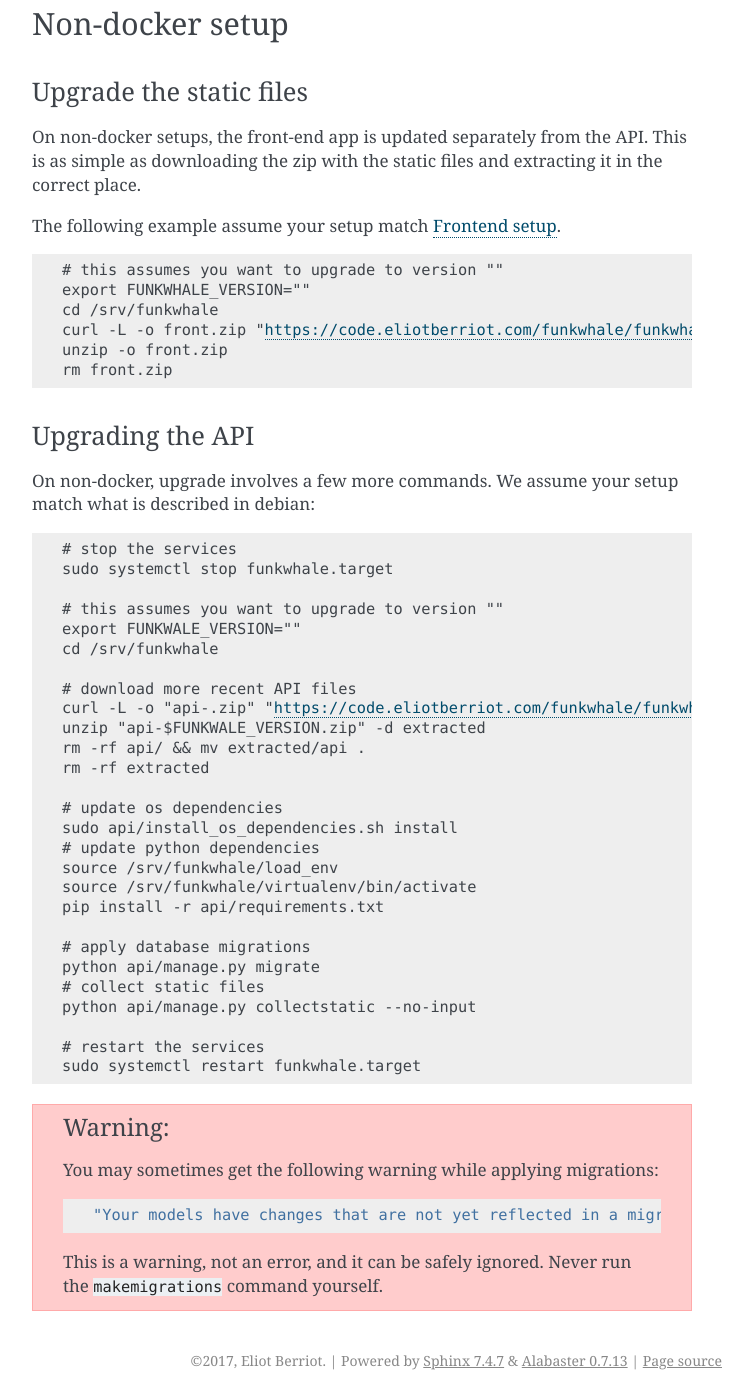
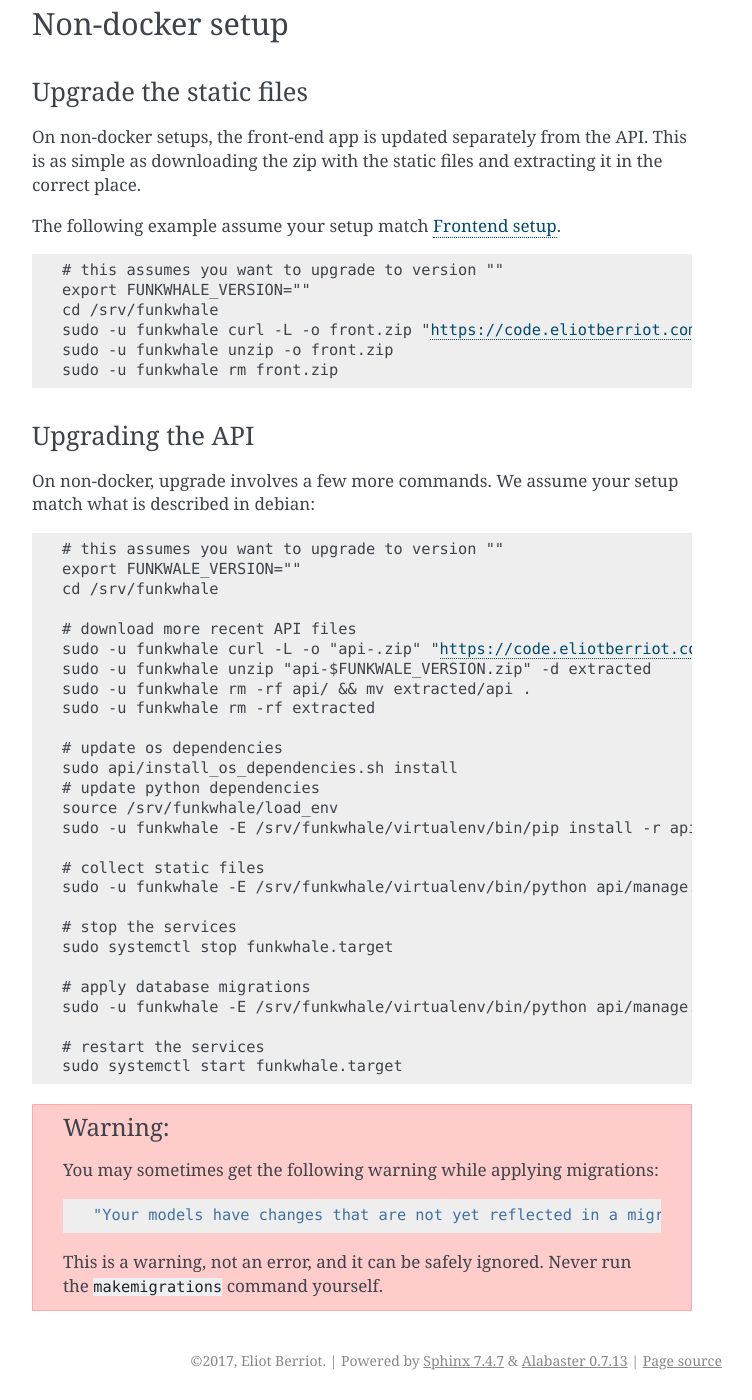
Before and after one commit to RYGhub/funkwhale, a Sphinx documentation site: the page built from docs/upgrading.rst, in a window 1280 px wide and 1400 px high, scrolled down 1144 px. Shown: the whole window, without its empty margins (388-1140 px from the left). Built offline with Sphinx 7.4.7, drawn with Linux system fonts in a browser that asks for light colours; pages that are not in the unit, such as notebooks, are missing from menus.

Commit message:
Fix #265: Upgrade documentation now use the correct user on non-docker setups

```diff
--- a/docs/upgrading.rst
+++ b/docs/upgrading.rst
@@ -64,9 +64,9 @@
     # this assumes you want to upgrade to version "|version|"
     export FUNKWHALE_VERSION="|version|"
     cd /srv/funkwhale
-    curl -L -o front.zip "https://code.eliotberriot.com/funkwhale/funkwhale/builds/artifacts/$FUNKWHALE_VERSION/download?job=build_front"
-    unzip -o front.zip
-    rm front.zip
+    sudo -u funkwhale curl -L -o front.zip "https://code.eliotberriot.com/funkwhale/funkwhale/builds/artifacts/$FUNKWHALE_VERSION/download?job=build_front"
+    sudo -u funkwhale unzip -o front.zip
+    sudo -u funkwhale rm front.zip
 
 Upgrading the API
 ^^^^^^^^^^^^^^^^^
@@ -76,33 +76,33 @@
 
 .. parsed-literal::
 
-    # stop the services
-    sudo systemctl stop funkwhale.target
-
     # this assumes you want to upgrade to version "|version|"
     export FUNKWALE_VERSION="|version|"
     cd /srv/funkwhale
 
     # download more recent API files
-    curl -L -o "api-|version|.zip" "https://code.eliotberriot.com/funkwhale/funkwhale/-/jobs/artifacts/$FUNKWALE_VERSION/download?job=build_api"
-    unzip "api-$FUNKWALE_VERSION.zip" -d extracted
-    rm -rf api/ && mv extracted/api .
-    rm -rf extracted
+    sudo -u funkwhale curl -L -o "api-|version|.zip" "https://code.eliotberriot.com/funkwhale/funkwhale/-/jobs/artifacts/$FUNKWALE_VERSION/download?job=build_api"
+    sudo -u funkwhale unzip "api-$FUNKWALE_VERSION.zip" -d extracted
+    sudo -u funkwhale rm -rf api/ && mv extracted/api .
+    sudo -u funkwhale rm -rf extracted
 
     # update os dependencies
     sudo api/install_os_dependencies.sh install
     # update python dependencies
     source /srv/funkwhale/load_env
-    source /srv/funkwhale/virtualenv/bin/activate
-    pip install -r api/requirements.txt
+    sudo -u funkwhale -E /srv/funkwhale/virtualenv/bin/pip install -r api/requirements.txt
+
+    # collect static files
+    sudo -u funkwhale -E /srv/funkwhale/virtualenv/bin/python api/manage.py collectstatic --no-input
+
+    # stop the services
+    sudo systemctl stop funkwhale.target
 
     # apply database migrations
-    python api/manage.py migrate
-    # collect static files
-    python api/manage.py collectstatic --no-input
+    sudo -u funkwhale -E /srv/funkwhale/virtualenv/bin/python api/manage.py migrate
 
     # restart the services
-    sudo systemctl restart funkwhale.target
+    sudo systemctl start funkwhale.target
 
 .. warning::
 
```
Also changed, not shown: 1 other file.
